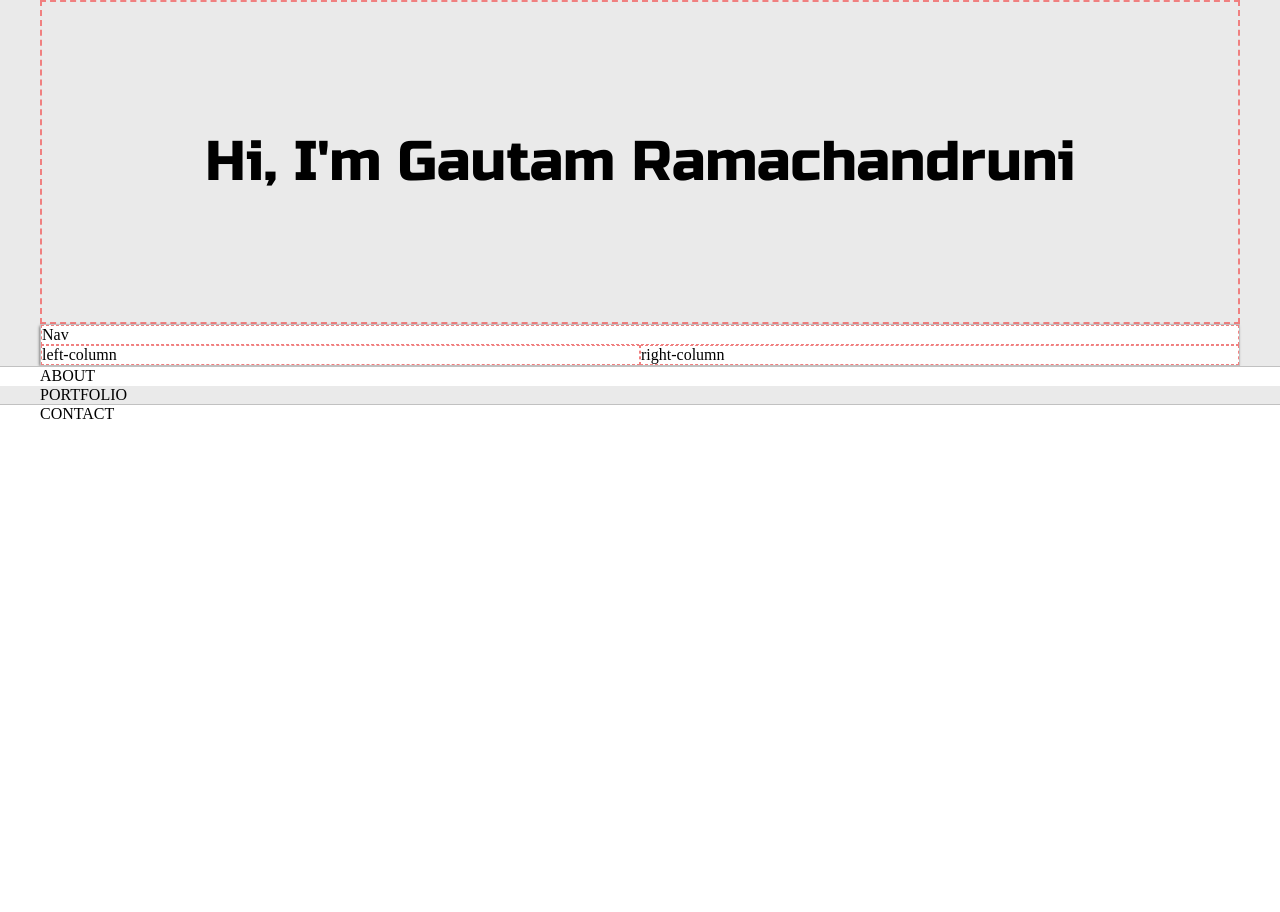
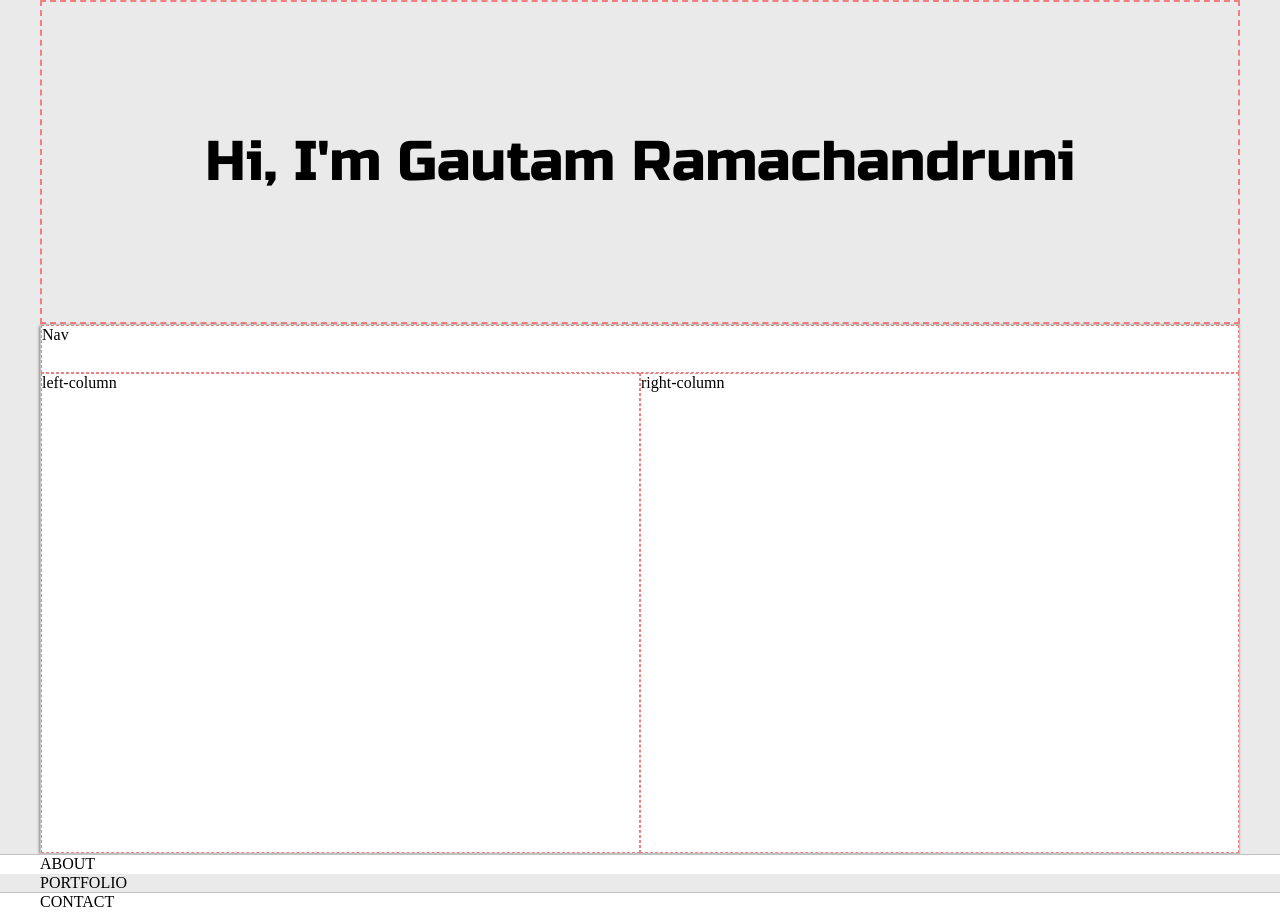
Before and after one commit to gautam-ramachandruni/portfolio-website, a PHP site: page / in a window 1280 px wide. Before the commit the page ends 419 px from the top, so only its background shows below. Run offline with PHP 8.4, Linux system fonts and the light colour scheme.

Commit message:
Add grid-template-rows to adjust nav-wrapper width with respect to left and right columns.

```diff
--- a/default.css
+++ b/default.css
@@ -92,6 +92,7 @@ p, li, span, label, input, textarea {
 
     display: grid;
     grid-template-columns: 1fr 1fr;
+    grid-template-rows: 3em 30em;
     grid-template-areas:
     'nav-wrapper nav-wrapper'
     'left-column right-column'
```
